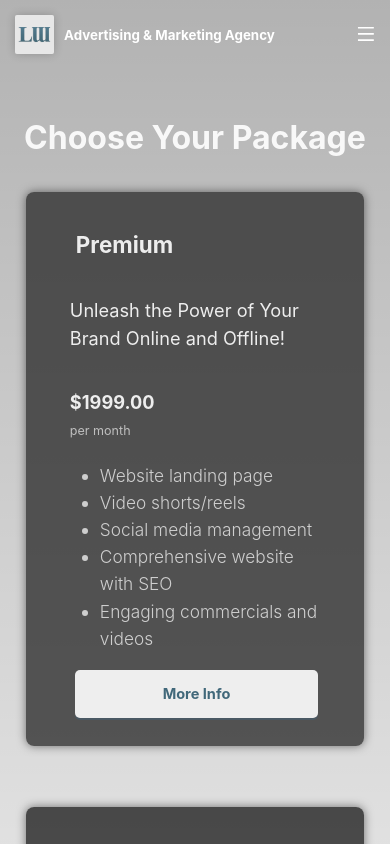
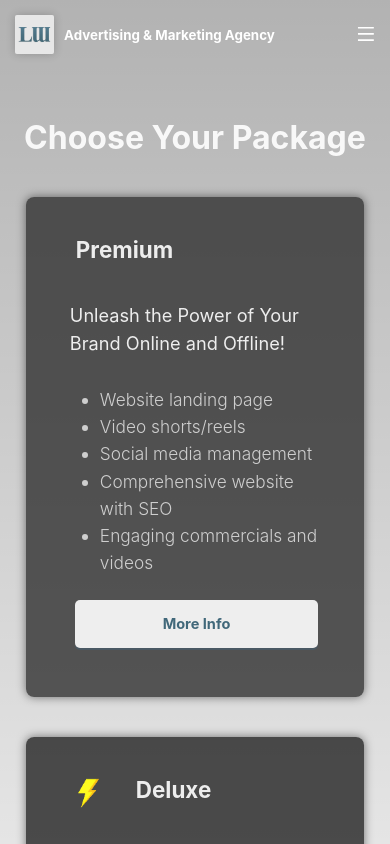
Before and after one commit to Drfalcoew/lucrum-web, a React (Create React App) app: page /getstarted in a window 390 px wide. Shown: the top 844 px of the page. Built offline with nearby package versions, Linux system fonts and the light colour scheme.

Commit message:
remove prices

```diff
--- a/src/main/pages/Page.css
+++ b/src/main/pages/Page.css
@@ -31,7 +31,7 @@
 .page-title {
     font-size: 2em;
     font-weight: bold;
-    margin-bottom: 15px;
+    margin-bottom: 50px;
     margin-top: 10vh;
     text-align: center;
     max-width: 90%;
@@ -41,8 +41,14 @@
 }
 
 @media screen and (max-width: 768px) {
+
+    .page-container {
+        margin: 20px 0;
+    }
+
     .page-title {
         margin-top: 14vh;
+        margin-bottom: 0px;
         font-size: 1.8em;
     }
 
--- a/src/main/pages/get-started/GetStarted.css
+++ b/src/main/pages/get-started/GetStarted.css
@@ -1,7 +1,6 @@
 .custom-card-root-container {
-    margin-top: 50px;
     height: 100%;
-    min-height: 300px;
+    min-height: 500px;
 }
 
 .getstarted-card {
--- a/src/main/pages/get-started/PackageTiers.tsx
+++ b/src/main/pages/get-started/PackageTiers.tsx
@@ -63,8 +63,8 @@ const PackageTiers = () => {
                                         <div className='getstarted-card-description'>{card.description}</div>
                                         <div className='getstarted-card-content'>
                                             <div className='getstarted-price-container'>
-                                                <div className='getstarted-card-price'>{card.price}</div>
-                                                <div className='getstarted-card-price-details'>per month</div>
+                                            {/* <div className='getstarted-card-price'>{card.price}</div>
+                                            <div className='getstarted-card-price-details'>per month</div> */}
                                             </div>
                                             <div className='getstarted-card-details'>
                                                 {card.details}
```
